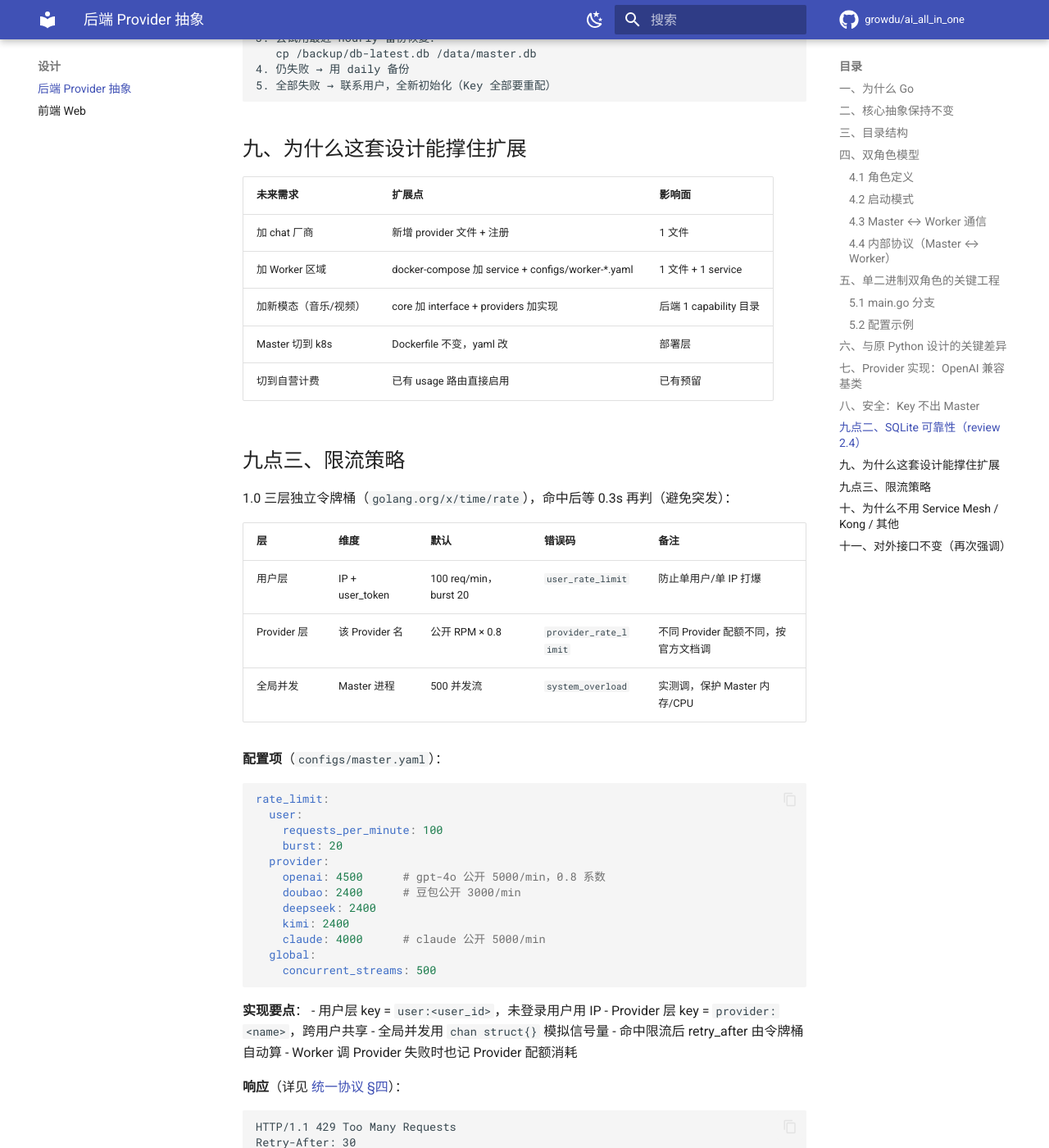
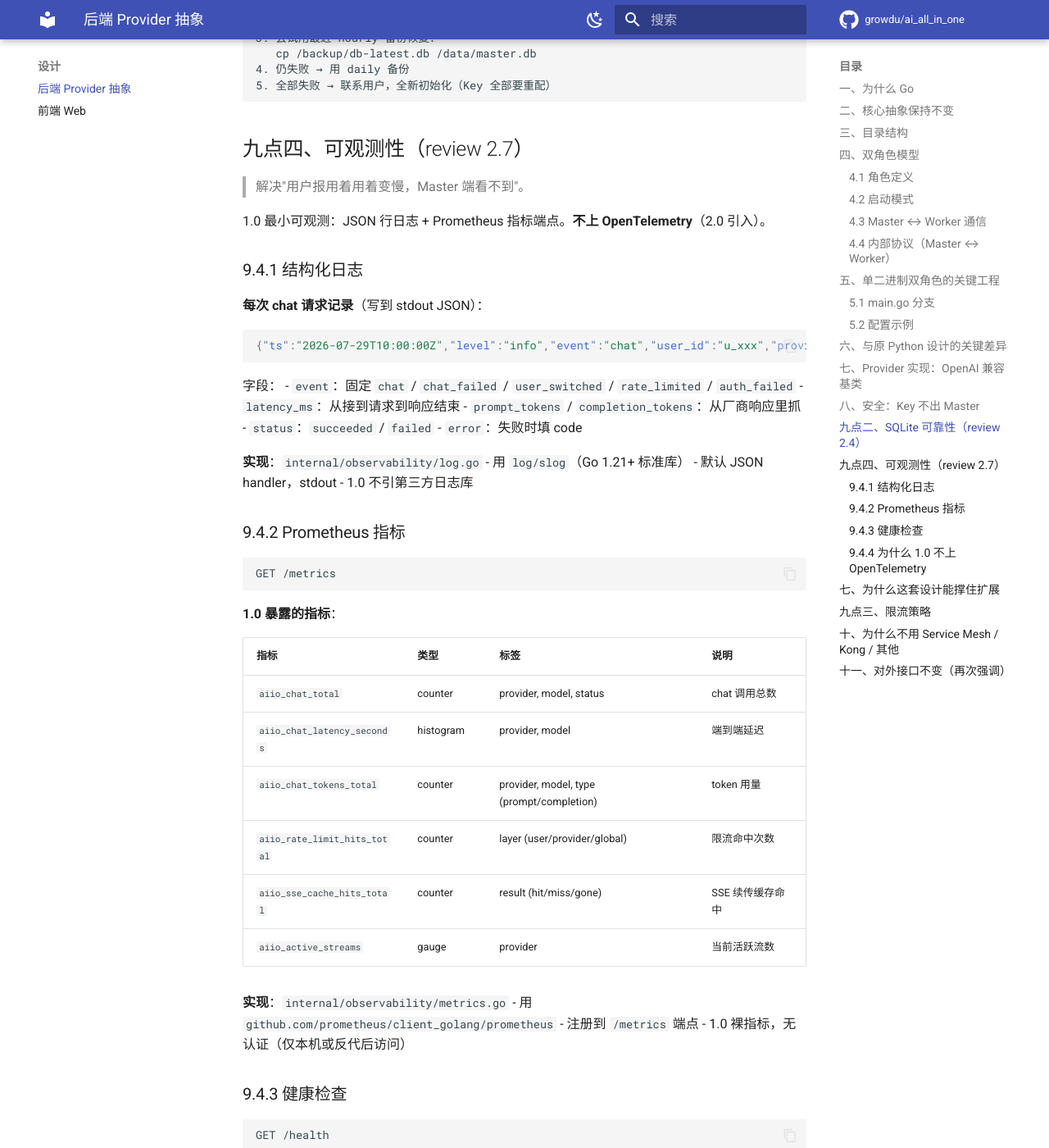
Before and after one commit to growdu/ai_all_in_one, an MkDocs documentation site: the page built from docs/backend/02-provider.md, in a window 1280 px wide and 1400 px high, scrolled down 9152 px. Shown: the whole window at 82% size. Built offline with MkDocs 1.6.1 and Material for MkDocs 9.7.7, drawn with Linux system fonts in a browser that asks for light colours; comment, search, counter and statistics services are not loaded; some of the changed text lies outside the part shown.

Commit message:
docs(backend): 最小可观测（解决 review 2.7）
变更 docs/backend/02-provider.md 新增 §九点四 可观测性：

§9.4.1 结构化日志
- 每次 chat 记录 JSON（event/user_id/provider/model/latency/tokens/status）
- 用 log/slog 不用第三方

§9.4.2 Prometheus 指标
- GET /metrics
- 6 个核心指标（chat_total / latency / tokens / rate_limit / sse_cache / active_streams）
- 1.0 裸指标无认证

§9.4.3 健康检查
- GET /health 返回 db_ok（PRAGMA quick_check）
- 2.0 扩 workers_ok

§9.4.4 YAGNI 解释
- 1.0 不上 OpenTelemetry
- 单 Master 单二进制 Prometheus + 日志够用

P1 计划见 .hermes/plans/2026-07-29_1630-design-review-p0.md。

````diff
--- a/docs/backend/02-provider.md
+++ b/docs/backend/02-provider.md
@@ -420,7 +420,78 @@ PRAGMA temp_store = MEMORY;          -- 临时表放内存，提速
 5. 全部失败 → 联系用户，全新初始化（Key 全部要重配）
 ```
 
-## 九、为什么这套设计能撑住扩展
+## 九点四、可观测性（review 2.7）
+
+> 解决"用户报用着用着变慢，Master 端看不到"。
+
+1.0 最小可观测：JSON 行日志 + Prometheus 指标端点。**不上 OpenTelemetry**（2.0 引入）。
+
+### 9.4.1 结构化日志
+
+**每次 chat 请求记录**（写到 stdout JSON）：
+
+```json
+{"ts":"2026-07-29T10:00:00Z","level":"info","event":"chat","user_id":"u_xxx","provider":"doubao","model":"doubao-1-5-pro-32k","latency_ms":1240,"prompt_tokens":12,"completion_tokens":234,"status":"succeeded","error":null}
+```
+
+字段：
+- `event`：固定 `chat` / `chat_failed` / `user_switched` / `rate_limited` / `auth_failed`
+- `latency_ms`：从接到请求到响应结束
+- `prompt_tokens` / `completion_tokens`：从厂商响应里抓
+- `status`：`succeeded` / `failed`
+- `error`：失败时填 code
+
+**实现**：`internal/observability/log.go`
+- 用 `log/slog`（Go 1.21+ 标准库）
+- 默认 JSON handler，stdout
+- 1.0 不引第三方日志库
+
+### 9.4.2 Prometheus 指标
+
+```
+GET /metrics
+```
+
+**1.0 暴露的指标**：
+
+| 指标 | 类型 | 标签 | 说明 |
+|------|------|------|------|
+| `aiio_chat_total` | counter | provider, model, status | chat 调用总数 |
+| `aiio_chat_latency_seconds` | histogram | provider, model | 端到端延迟 |
+| `aiio_chat_tokens_total` | counter | provider, model, type (prompt/completion) | token 用量 |
+| `aiio_rate_limit_hits_total` | counter | layer (user/provider/global) | 限流命中次数 |
+| `aiio_sse_cache_hits_total` | counter | result (hit/miss/gone) | SSE 续传缓存命中 |
+| `aiio_active_streams` | gauge | provider | 当前活跃流数 |
+
+**实现**：`internal/observability/metrics.go`
+- 用 `github.com/prometheus/client_golang/prometheus`
+- 注册到 `/metrics` 端点
+- 1.0 裸指标，无认证（仅本机或反代后访问）
+
+### 9.4.3 健康检查
+
+```
+GET /health
+```
+
+返回：
+
+```json
+{"status": "ok", "version": "0.1.0", "uptime_sec": 3600, "db_ok": true}
+```
+
+- `db_ok` = `PRAGMA quick_check` 通过
+- 2.0 加 workers_ok（每个 Worker 健康检查状态）
+
+**实现**：`internal/observability/health.go`
+
+### 9.4.4 为什么 1.0 不上 OpenTelemetry
+
+- 1.0 单二进制单 Master，分布式 trace 价值不大
+- Prometheus 指标 + 日志够定位 80% 问题
+- 2.0 引入 OTel 的成本 ≈ 0.5 人天，但收益要在多 Master 横向扩展后才显现
+
+## 七、为什么这套设计能撑住扩展
 
 | 未来需求 | 扩展点 | 影响面 |
 |---------|--------|--------|
````
